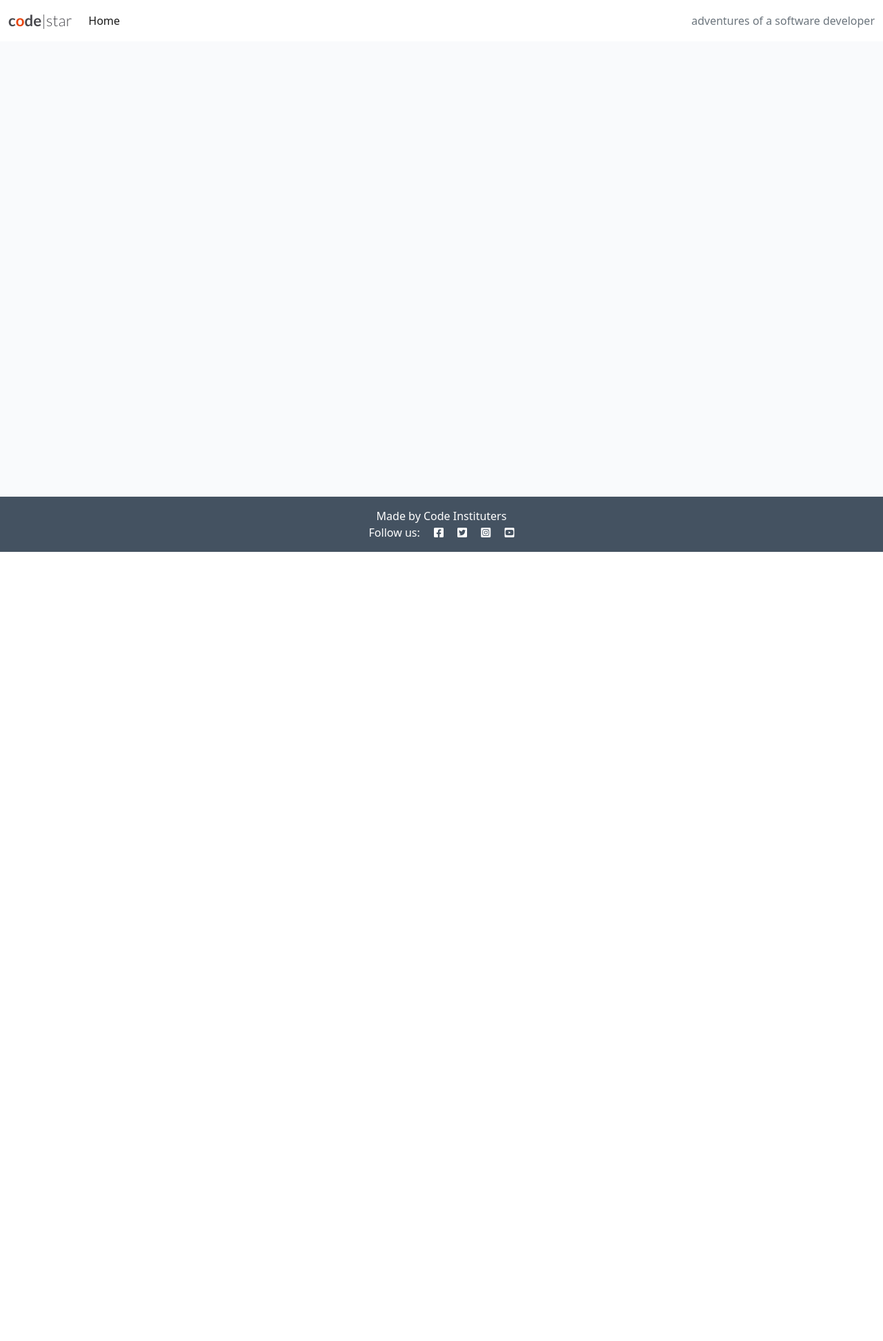
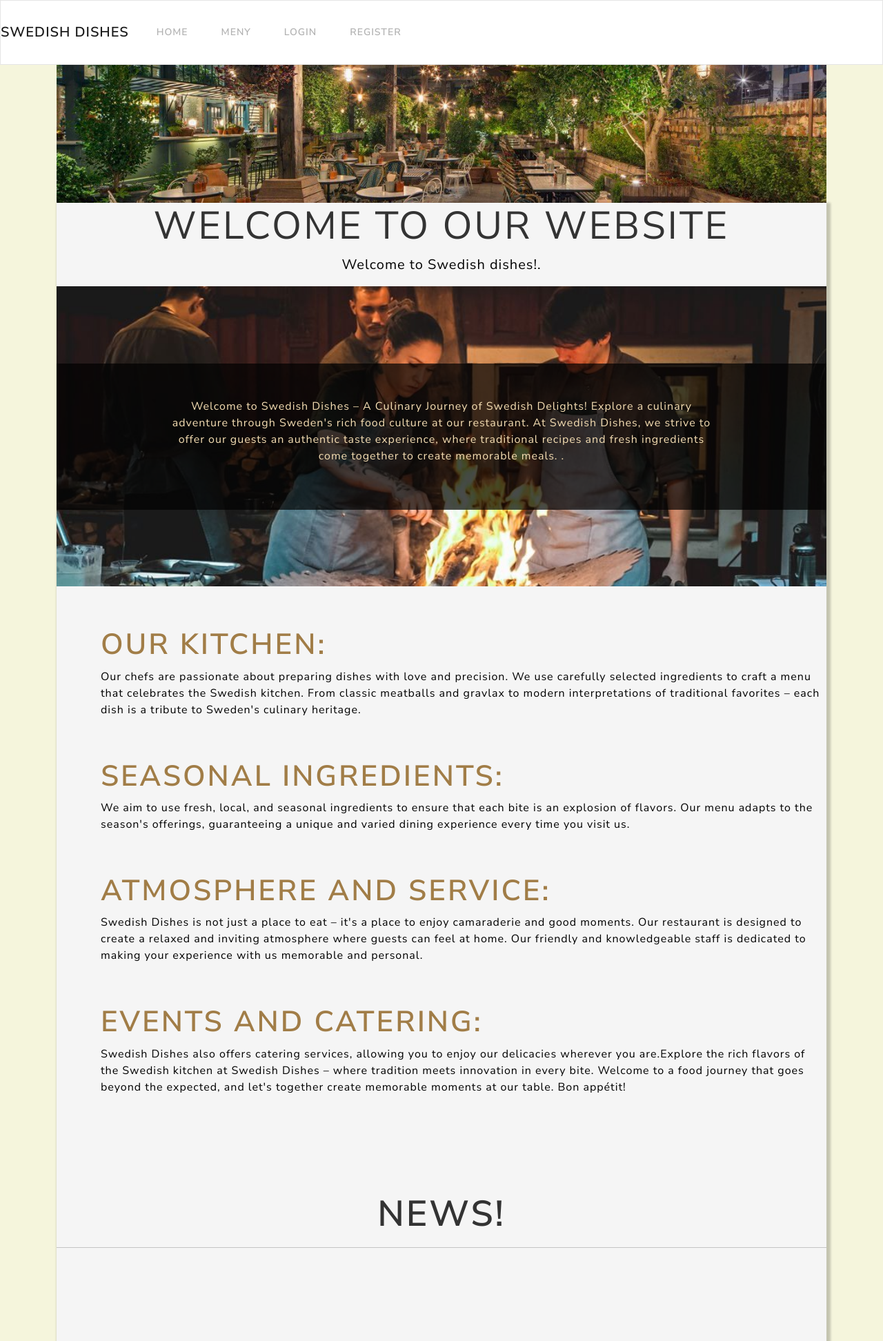
Before and after one commit to Philippos123/vegan-resturant.1, a Django app: page / in a window 1280 px wide. Shown: the whole page at 69% size. Before the commit the page ends 800 px from the top, so only its background shows below. Run offline with Django 4.2, Linux system fonts and the light colour scheme; data that the repository does not hold is empty; some libraries are stand-ins or nearby versions.

Commit message:
Change the content of the page

```diff
--- a/resturant/static/css/style.css
+++ b/resturant/static/css/style.css
@@ -1,161 +1,120 @@
 body {
-    background-color: #F9FAFC;
+    background-color: #F5F5DC; /* Beige eller annan krämig färg */
+    color: #333333; /* Mörkgrå textfärg */
+    margin: 0;
+    padding: 0;
 }
 
-.brand {
-    font-family: Lato, sans-serif;
-    font-size: 1.4rem;
-    font-weight: 700;
-    color: #4A4A4F;
+h1, p{
+    color: #333333;
+    text-align: center;
 }
 
-.red-o {
-    color: #E84610;
+.content-container{
+    background-color: whitesmoke;
+    box-shadow: 3px 3px 3px 3px rgb(0 0 0 / 20%);
+    display: flex;
+    flex-direction: column;
+
 }
 
-.thin {
-    font-weight: 300;
+.banner {
+    height: 200px;
+    overflow: hidden;
+    margin: 0;
+    padding: 0;
+    background-image: url('../images/plant-pottingshed-4.jpg');
+    background-size: cover;
+    background-position: center;
 }
 
-.light-bg {
-    background-color: #fff;
+.jumbotron {
+    background: none;
+    height: 20%;
 }
 
-.dark-bg {
-    background-color: #445261;
+.container-fluid {
+    color: white;
 }
 
-.main-bg {
-    background-color: #F9FAFC;
-}
 
-.card {
-    border: none;
-    background-color: transparent;
-}
-
-.image-container {
-    position: relative;
-}
-
-.image-flash {
-    position: absolute;
-    bottom: 5%;
-    min-width: 30%;
-    left: -2px;
-    background-color: #188181;
-}
-
-.scale {
-    width: 100%;
+.img-responsive{
+    max-width: 100%;
+    min-width: 60%;
+    max-height: 200px;
     height: auto;
 }
 
-.author {
-    color: white;
-    margin: 4px;
-    text-transform: uppercase;
+.news-header{
+    padding-bottom: 10%;
+    padding-top: 10%;
+    font-size: 52px;
 }
 
-.masthead {
-    margin-top: 10px;
-    overflow: hidden;
-    position: relative;
-    display: inline-block;
-    height: 33vh;
-    width: 100%;
+.news-post {
+    background-color: rgba(0, 0, 0, 0.1);
+    width: 50%;
+    height: auto;
+    padding-top: 20px;
+    padding-left: 20px;
+    text-align: center;
+    box-shadow: 3px 3px 3px 3px rgb(0 0 0 / 10%);
+    margin-left: 25%;
 }
 
-.masthead-text {
-    background-color: #445261;
-    color: white;
-    position: relative;
+
+.about-us{
+    padding-left: 15%;
+    padding-right: 15%;
+    background-color: rgba(0, 0, 0, 0.7);
+    height: auto;
+    padding-top: 50px;
+    padding-bottom: 50px;
 }
 
-.masthead-image {
-    position: relative;
+
+
+.about-us-container{
+
+    background-image: url('../images/kockar-med-eld.jpg');
+    background-size: cover;
+    background-position: center;
     overflow: hidden;
+    margin: 0;
+    padding-top: 10%;
+    padding-bottom: 10%;
+
 }
 
-.masthead-image:after {
-    content: "";
-    position: absolute;
-    top: 0;
-    right: 90%;
-    height: 100%;
-    width: 150%;
-    background: #445261;
-    -webkit-transform: skew(15deg);
-    -moz-transform: skew(15deg);
-    transform: skew(15deg);
-    z-index: 100;
+.left-about-heading {
+    width: 60%;
+    float: right;
+    line-height: 20px;
+    clear: both;
+    margin-bottom: 50px;
 }
 
-.post-link {
-    text-decoration: none;
-    color: #445261;
+
+.info-list, h3{
+    font-size: 42px;
+    padding-top: 30px;
+    font-weight: 700;
+    color: rgb(161, 125, 71);
 }
 
-.post-link:hover,
-.page-link {
-    color: #E84610;
+.info-list, p {
+    font-weight: 400;
+    font-size: medium;
+    color: black;
 }
 
-.post-title {
-    margin-top: 10%;
-    margin-left: 5%;
+.thick-font{
+    font-weight: 700;
+
 }
 
-.post-subtitle {
-    margin-left: 5%;
-    color: lightgray;
+.info-text{
+
+    margin-bottom: 30px;
+    text-align: left;
 }
-
-.btn-signup,
-.btn-edit {
-    background-color: #188181;
-    color: #fff;
-}
-
-.btn-signup:hover,
-.btn-signup:active {
-    background-color: #fff;
-    color: #23BBBB;
-}
-
-.link {
-    color: #23BBBB;
-    text-decoration: none;
-}
-
-.link:hover,
-.link:active {
-    color: #445261;
-    text-decoration: underline;
-}
-
-.btn-like {
-    color: #E84610;
-    border: none;
-    background: transparent;
-}
-
-.btn-delete {
-    color: #fff;
-    background: #E84610;
-}
-
-.btn-like:hover,
-.btn-like:active {
-    color: #E84610;
-    background: transparent;
-    border: none;
-}
-
-.faded {
-    color: rgb(172, 175, 175);
-}
-
-.approval {
-    color: rgb(222, 146, 168);
-}
--- a/resturant/templates/resturant/base.html
+++ b/resturant/templates/resturant/base.html
@@ -1,78 +1,66 @@
 {% load static %}
-
 
 {% url 'home' as home_url %}
 
+
 <!DOCTYPE html>
-<html class="h-100" lang="en">
+<html lang="en">
 
 <head>
-    <title>CodeStar Blog</title>
-    <meta name="viewport" content="width=device-width, initial-scale=1" />
-
-    <!-- Google Fonts CSS -->
-    <link rel="preconnect" href="https://fonts.gstatic.com">
-    <link href="https://fonts.googleapis.com/css2?family=Roboto:wght@300&display=swap" rel="stylesheet">
-    <link href="https://fonts.googleapis.com/css2?family=Lato:wght@300;700&display=swap" rel="stylesheet">
-
-    <!-- Font Awesome CSS -->
-    <link rel="stylesheet" href="https://cdnjs.cloudflare.com/ajax/libs/font-awesome/5.15.3/css/all.min.css">
-
-    <!-- Bootstrap CSS -->
-    <link href="https://cdn.jsdelivr.net/npm/bootstrap@5.0.1/dist/css/bootstrap.min.css" rel="stylesheet"
-        integrity="sha384-+0n0xVW2eSR5OomGNYDnhzAbDsOXxcvSN1TPprVMTNDbiYZCxYbOOl7+AMvyTG2x" crossorigin="anonymous">
-    <!-- Custom CSS -->
-    <link rel="stylesheet" href="{% static 'css/style.css' %}">
-
+    <meta charset="UTF-8" />
+    <meta name="viewport" content="width=device-width, initial-scale=1.0" />
+    <title>
+        {% block title %}
+            Django App
+        {% endblock %}
+    </title>
+    <link rel="stylesheet" href="https://bootswatch.com/5/lux/bootstrap.min.css" />
+    <link rel="stylesheet" type="text/css" href="{% static 'css/style.css' %}">
+    <script src="https://kit.fontawesome.com/a076d05399.js" crossorigin="anonymous"></script>
 </head>
 
-<body class="d-flex flex-column h-100 main-bg">
+<body>
+    <nav class="navbar navbar-expand-lg navbar-light bg-light">
+        <a class="navbar-brand" href="/">Swedish Dishes</a>
+        <button class="navbar-toggler" type="button" data-toggle="collapse" data-target="#navbarNav"
+            aria-controls="navbarNav" aria-expanded="false" aria-label="Toggle navigation"><span
+                class="navbar-toggler-icon"></span></button>
+        <div class="collapse navbar-collapse" id="navbarNav">
+            <ul class="navbar-nav">
+                <li class="nav-item active">
+                    <a class="nav-link" href="/">Home</a>
+                </li>
 
-    <!-- Navigation -->
-    <nav class="navbar navbar-expand-lg navbar-light bg-white">
-        <div class="container-fluid">
-            <a class="navbar-brand" href="{% url 'home' %}"><span class="brand">c<span class="red-o">o</span>de<span
-                        class="thin">|star</span></span></a>
-            <button class="navbar-toggler" type="button" data-bs-toggle="collapse" data-bs-target="#navbarText"
-                aria-controls="navbarText" aria-expanded="false" aria-label="Toggle navigation">
-                <span class="navbar-toggler-icon"></span>
-            </button>
-            <div class="collapse navbar-collapse" id="navbarText">
-                <ul class="navbar-nav me-auto mb-2 mb-lg-0">
-                    <li class="nav-item">
-                        <a class="nav-link {% if request.path == home_url %}active{% endif %}" aria-current="page"
-                            href="#">Home</a>
-                    </li>
+                <li class="nav-item">
+                    <a class="nav-link" href="https://drive.google.com/file/d/1cGCa66KO_7Xu5u8gGikJ1OnVTnCfplFH/view?usp=drive_link">Meny</a>
+                </li>
+                {% if user.is_authenticated %}
+                <li class="nav-item">
+                    <a class="nav-link" href="">Booking</a>
+                </li>
+                <li class="nav-item">
+                    <a class="nav-link" href="">Logout</a>
+                </li>
 
-                </ul>
-                <span class="navbar-text text-muted">
-                    adventures of a software developer
-                </span>
-            </div>
+                {% else %}
+                <li class="nav-item">
+                    <a class="nav-link" href="">Login</a>
+                </li>
+                <li class="nav-item">
+                    <a class="nav-link" href="">Register</a>
+                </li>
+                {% endif %}
+            </ul>
         </div>
     </nav>
-
-    <main class="flex-shrink-0 main-bg">
+    <div class="container">
 
         {% block content %}
-        <!-- Content Goes here -->
-        {% endblock content %}
+        {% endblock %}
+    </div>
+    <script src="https://code.jquery.com/jquery-3.3.1.slim.min.js"></script>
+    <script src="https://cdn.jsdelivr.net/npm/bootstrap@5.3.0/dist/js/bootstrap.bundle.min.js"></script>
 
-    </main>
-
-    <!-- Footer -->
-    <footer class="footer mt-auto py-3 dark-bg">
-        <p class="m-0 text-center text-white">Made by Code Instituters</p>
-        <p class="m-0 text-center text-white">Follow us: <i class="fab fa-facebook-square ms-3"></i>
-            <i class="fab fa-twitter-square ms-3"></i>
-            <i class="fab fa-instagram-square ms-3"></i>
-            <i class="fab fa-youtube-square ms-3"></i>
-        </p>
-    </footer>
-
-    <script src="https://cdn.jsdelivr.net/npm/bootstrap@5.0.1/dist/js/bootstrap.bundle.min.js"
-        integrity="sha384-gtEjrD/SeCtmISkJkNUaaKMoLD0//ElJ19smozuHV6z3Iehds+3Ulb9Bn9Plx0x4" crossorigin="anonymous">
-        </script>
     <script src="{% static 'js/script.js' %}"></script>
 
 </body>
--- a/resturant/templates/resturant/index.html
+++ b/resturant/templates/resturant/index.html
@@ -1,52 +1,77 @@
 {% extends "resturant/base.html" %}
 
+{% load static %}
+
+
+{% block title %} Home Page {% endblock %}
+
 {% block content %}
+<div class="banner"></div>
 
-<!-- index.html content starts here -->
-<div class="container-fluid">
-    <div class="row">
+<div class="content-container">
+    <div class="jumbotron jumbotron-fluid" >
+        <div class="container-fluid">
+            <h1 class="display-4">Welcome to Our Website</h1>
 
-        <!-- Blog Entries Column -->
-        <div class="col-12 mt-3 left">
-            <div class="row">
-                {% for post in post_list %}
-                <div class="col-md-4">
-                    <div class="card mb-4">
-                        <div class="card-body">
-                            <div class="image-container">
-                                <div class="image-flash">
-                                    <p class="author">Author: {{ post.author }}</p>
-                                </div>
-                            </div>
-                            <a href="{% url 'post_detail' post.slug %}" class="post-link">
-                                <h2 class="card-title">{{ post.title }}</h2>
-                            </a>
+            <p class="lead">Welcome to Swedish dishes!.</p>
+        </div>
 
-                            <hr />
-                            <p class="card-text text-muted h6">{{ post.created_on}}
-                            </p>
-                        </div>
-                    </div>
+
+        <div class="about-us-container">
+            <div class="about-us">
+                <p style="color: wheat;">Welcome to Swedish Dishes – A Culinary Journey of Swedish Delights!
+
+                    Explore a culinary adventure through Sweden's rich food culture at our restaurant. At Swedish Dishes, we strive to offer our guests an authentic taste experience, where traditional recipes and fresh ingredients come together to create memorable meals.
+
+                    .</p>
                 </div>
-                {% if forloop.counter|divisibleby:3 %}
             </div>
-            <div class="row">
-                {% endif %}
-                {% endfor %}
 
-            </div>
+
         </div>
+
+        <div class="info-list">
+            <ul>
+                <ol>
+                    <h3> Our Kitchen: </h3>
+                    <p class="info-text">Our chefs are passionate about preparing dishes with love and precision. We use carefully selected ingredients to craft a menu that celebrates the Swedish kitchen.
+                    From classic meatballs and gravlax to modern interpretations of traditional favorites – each dish is a tribute to Sweden's culinary heritage.</p>
+                </ol>
+                <ol>
+                    <h3>Seasonal Ingredients:</h3>
+                    <p class="info-text">We aim to use fresh, local, and seasonal ingredients to ensure that each bite is an explosion of flavors.
+                     Our menu adapts to the season's offerings, guaranteeing a unique and varied dining experience every time you visit us.</p>
+                </ol>
+                <ol>
+                    <h3>Atmosphere and Service:</h3>
+                    <p class="info-text">Swedish Dishes is not just a place to eat – it's a place to enjoy camaraderie and good moments.
+                     Our restaurant is designed to create a relaxed and inviting atmosphere where guests can feel at home.
+                     Our friendly and knowledgeable staff is dedicated to making your experience with us memorable and personal.</p>
+                </ol>
+                <ol>
+                    <h3>Events and Catering:</h3>
+                    <p class="info-text">Swedish Dishes also offers catering services, allowing you to enjoy our delicacies wherever you are.Explore the rich flavors of the Swedish kitchen at Swedish Dishes – where tradition meets innovation in every bite.
+                    Welcome to a food journey that goes beyond the expected, and let's together create memorable moments at our table. Bon appétit!</p>
+                </ol>
+            </ul>
+        </div>
+
+        <h1 class="news-header">News!
+            <hr>
+        </h1>
+
+        {% for news in news_list %}
+
+        <div class="news-post">
+            <h2>{{ news.title }}</h2>
+
+            <img src="{{ news.image.url }}" alt="{{ news.title }}" class="img-responsive" style="height: auto; width: 30%;">
+            <p>{{ news.content }}</p>
+            <p>Published on: {{ news.created_at }}</p>
+
+        </div>
+
+        {% endfor %}
     </div>
-    {% if is_paginated %}
-    <nav aria-label="Page navigation">
-        <ul class="pagination justify-content-center">
-            {% if page_obj.has_next %}
-            <li><a href="?page={{ page_obj.next_page_number }}" class="page-link"> NEXT &raquo;</a></li>
-            {% endif %}
-        </ul>
-    </nav>
-    {% endif %}
 </div>
-
-<!-- index.html content ends here -->
 {% endblock %}
```
Also changed, not shown: resturant/static/images/kockar-med-eld.jpg (added), resturant/static/images/plant-pottingshed-4.jpg (added), 4 other files.
